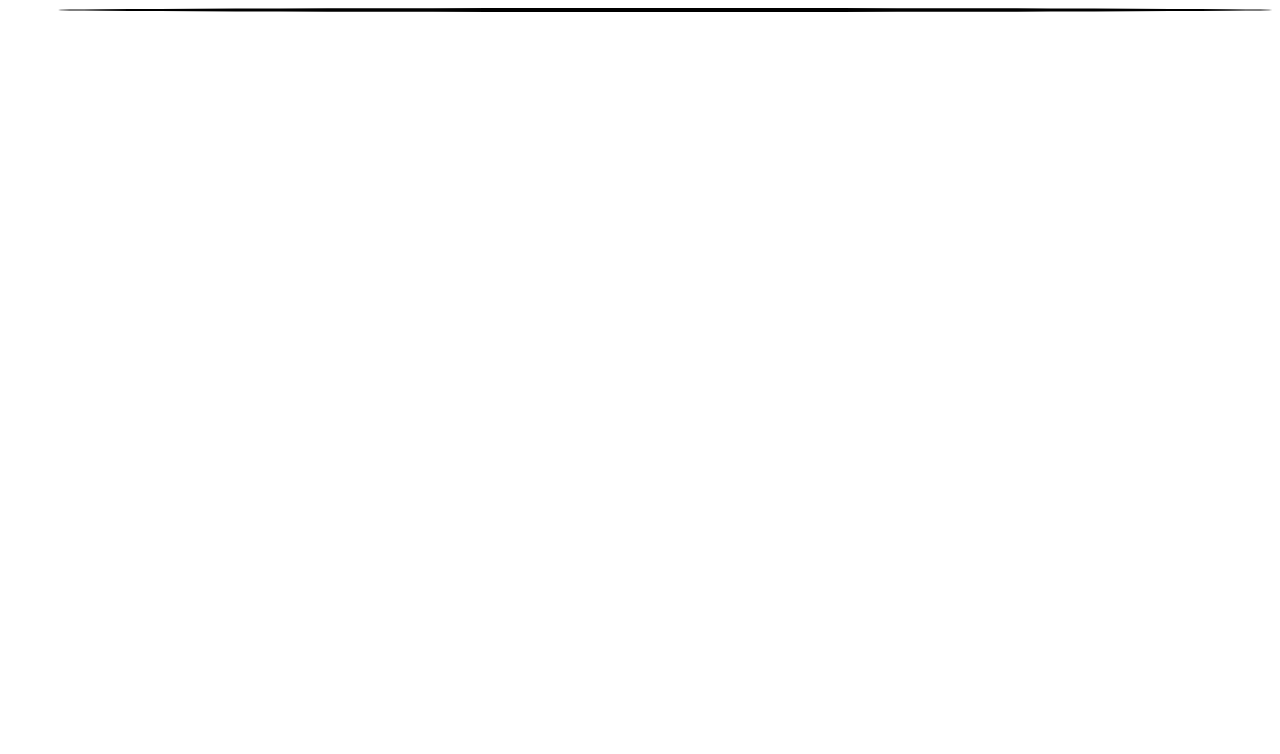
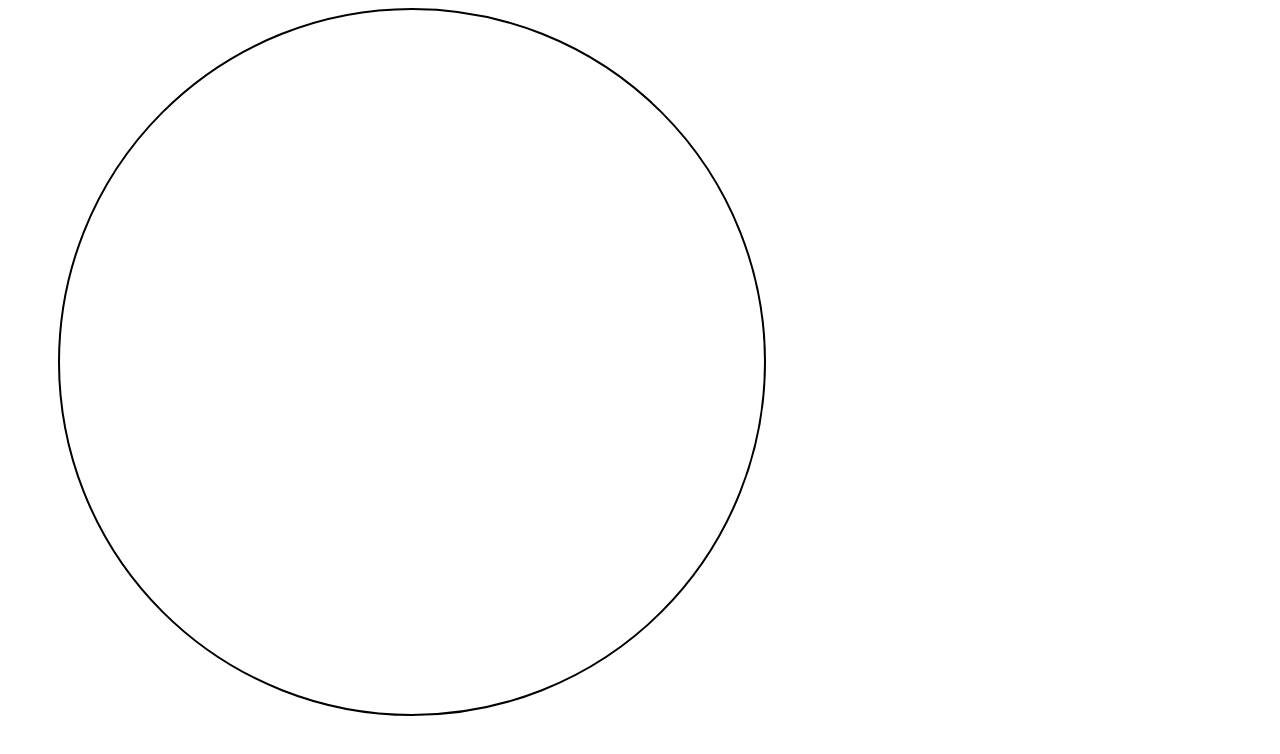
Before and after one commit to kclim1/animated-ferriswheel, a plain HTML site: page index.html in a window 1280 px wide. Drawn offline with Linux system fonts and the light colour scheme.

Commit message:
set position to absolute , height and width set to 55vw

```diff
--- a/styles.css
+++ b/styles.css
@@ -2,4 +2,7 @@
     border: 2px solid black;
     border-radius:50%;
     margin-left : 50px;
+    position:absolute;
+    height:55vw;
+    width:55vw;
   }
```
